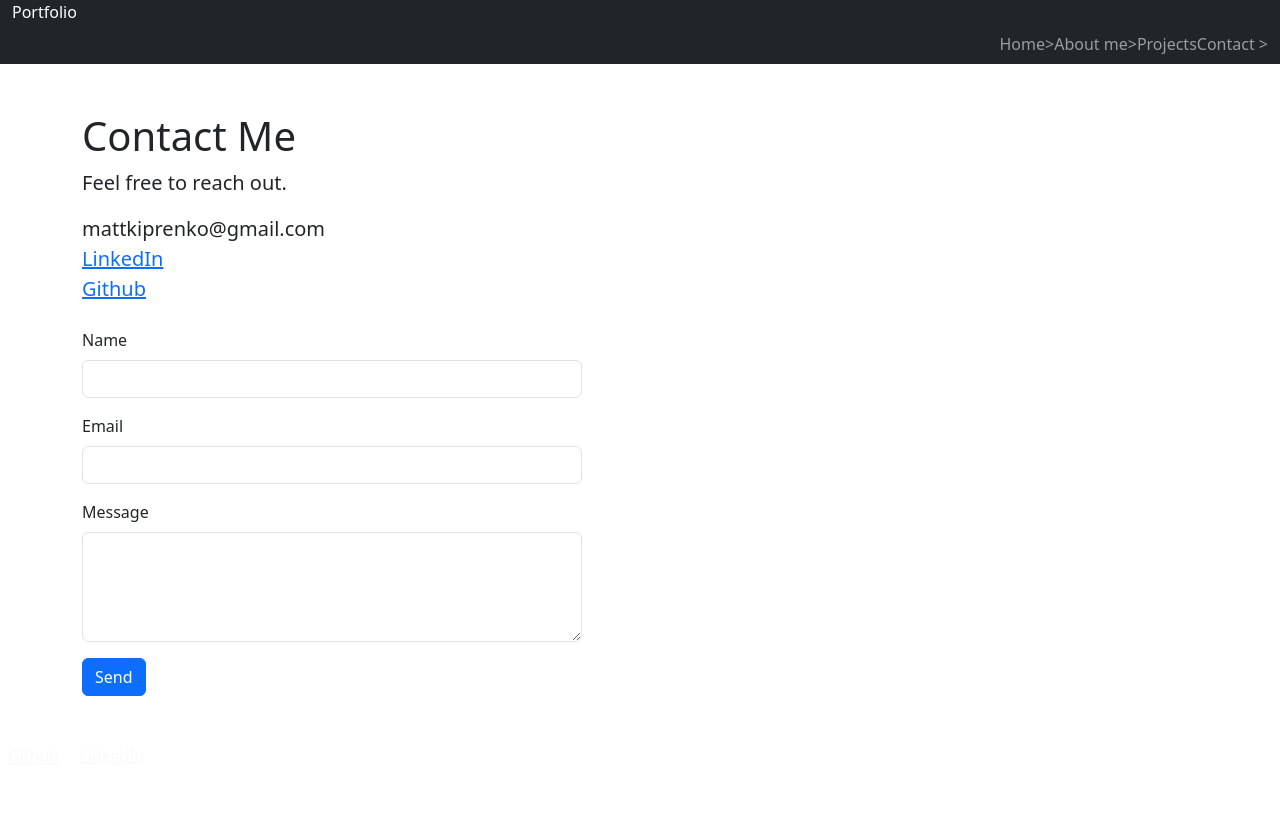
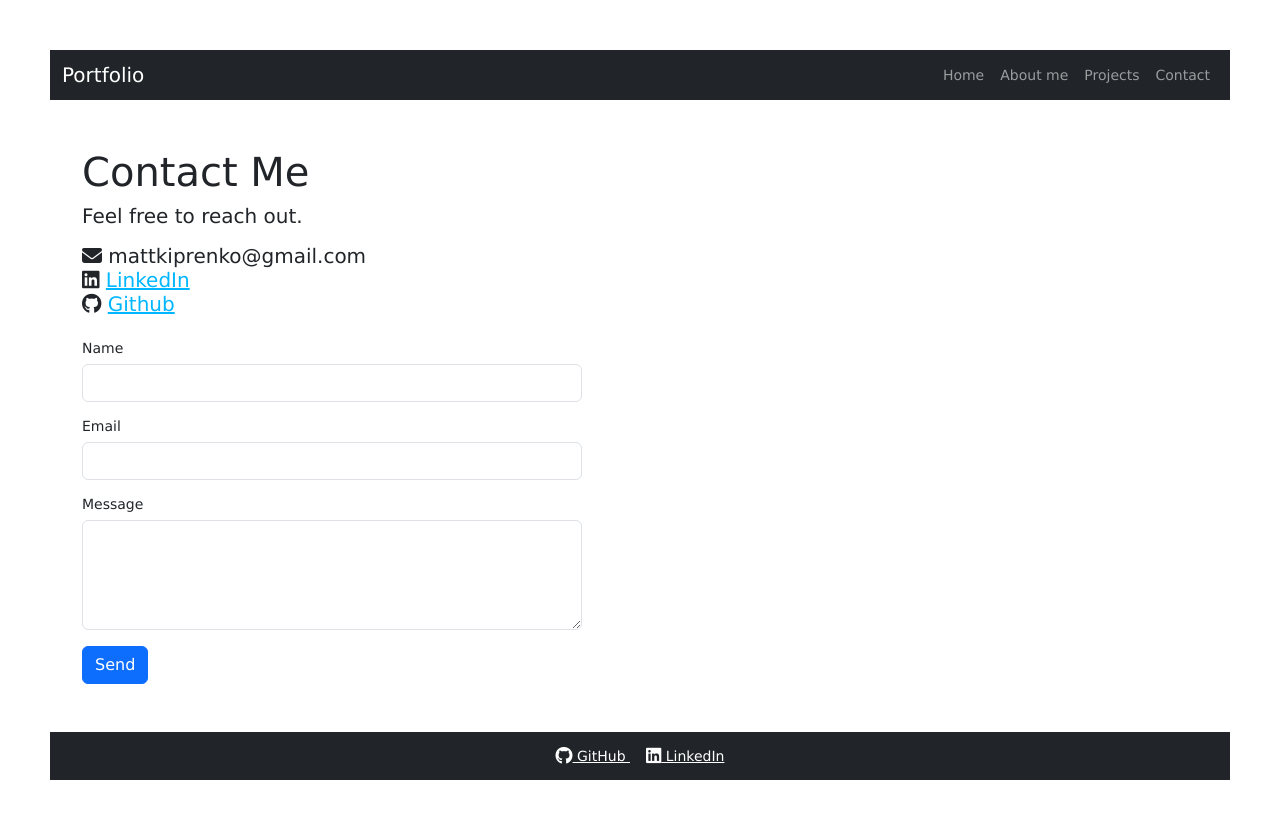
Before and after one commit to pixelspattern/express-portfolio, a Node server app: page /contact in a window 1280 px wide. Before the commit the page ends 696 px from the top, so only its background shows below. Run offline with Node 20, Linux system fonts and the light colour scheme; some libraries are stand-ins or nearby versions.

Commit message:
Fix bootstrap and Font Awesome links in header and footer

```diff
--- a/views/partials/footer.ejs
+++ b/views/partials/footer.ejs
@@ -1,8 +1,12 @@
-</main>
-    <footer class="bg"-dark text-light text-center py-3">
-        <a class="text-light mx-2" href="https://github.com/pixelpatterns"><i class ="fa-brands fa-github"></i>Github</a>
-        <a class ="text-light mx-2" href="https://www.linkedin.com/in/matthew-kiprenko-a6587a3aa/"><i class="fa-brands fa-linkedin"></i>LinkedIn</a>
+    <footer class="bg-dark text-white text-center py-3 mt-5">
+        <a class="text-white me-3" href="https://github.com/pixelspattern" target="_blank" rel="noopener">
+            <i class="fa-brands fa-github fa-lg"></i> GitHub
+        </a>
+        <a class="text-white" href="https://www.linkedin.com/in/matthew-kiprenko-a6587a3aa/" target="_blank" rel="noopener">
+            <i class="fa-brands fa-linkedin fa-lg"></i> LinkedIn
+        </a>
     </footer>
-        <script src="http://cdn.jsdelivr.net/npm/bootstrap@5.3.3/dist/js/bootstrap.bundle.min.js"></script>
+
+    <script src="https://cdn.jsdelivr.net/npm/bootstrap@5.3.3/dist/js/bootstrap.bundle.min.js"></script>
 </body>
 </html>
--- a/views/partials/header.ejs
+++ b/views/partials/header.ejs
@@ -1,17 +1,15 @@
 <!DOCTYPE html>
 <html lang="en">
     <head>
-        <meta charset="UTF-800
+        <meta charset="UTF-8">
         <meta name="viewport" content="width=device-width, initial-scale=1">
         <title><%= title%></title>
-        <link rel ='stylesheet' href=='/Content/app.css'/>
-        <link rel='stylesheet' href="/booytstrap/dist/css/bootstrap.min.css"/>
-        <link rel="stylesheet" href="/@fortawesome/fontawesome-free/css/all.min.css"/>
-        <script src="bootstrap/dist/js/bootstrap.min.js"></script>
-
+        <link href="https://cdn.jsdelivr.net/npm/bootstrap@5.3.3/dist/css/bootstrap.min.css" rel="stylesheet">
+        <link rel="stylesheet" href="https://cdnjs.cloudflare.com/ajax/libs/font-awesome/6.5.1/css/all.min.css">
+        <link rel="stylesheet" href="/stylesheets/style.css">
     </head>
     <body>
-        <nav class="Navbar navbar-expand-lg navbar-dark bg-dark">
+    <nav class="navbar navbar-expand-lg navbar-dark bg-dark">
         <div class="container-fluid">
             <a class="navbar-brand" href="/">Portfolio</a>
             <button class="navbar-toggler" type="button" data-bs-toggle="collapse"
@@ -21,11 +19,11 @@
             </button>
             <div class="collapse navbar-collapse" id="navbarSupportedContent">
                 <ul class="navbar-nav ms-auto">
-                    <li class="nav-item"><a class="nav-link" href="/">Home></a></li>
-                    <li class="nav-item"><a class="nav-link" href="/about">About me></a></li>
+                    <li class="nav-item"><a class="nav-link" href="/">Home</a></li>
+                    <li class="nav-item"><a class="nav-link" href="/about">About me</a></li>
                     <li class="nav-item"><a class="nav-link" href="/projects">Projects</a></li>
-                    <li class="nav-item"><a class="nav-link" href="/contact">Contact ></a></li>
+                    <li class="nav-item"><a class="nav-link" href="/contact">Contact</a></li>
                 </ul>
             </div>
-        </nav>
+        </div>
     </nav>
```
